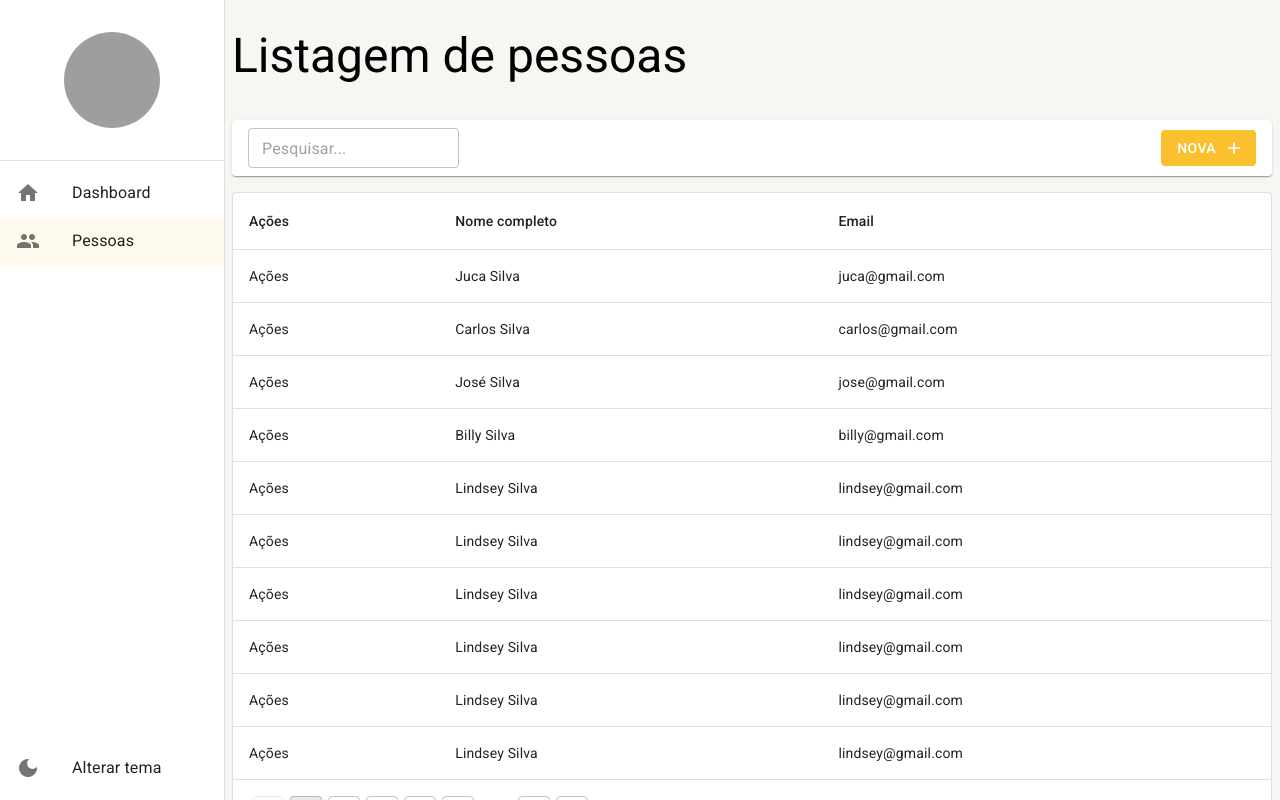
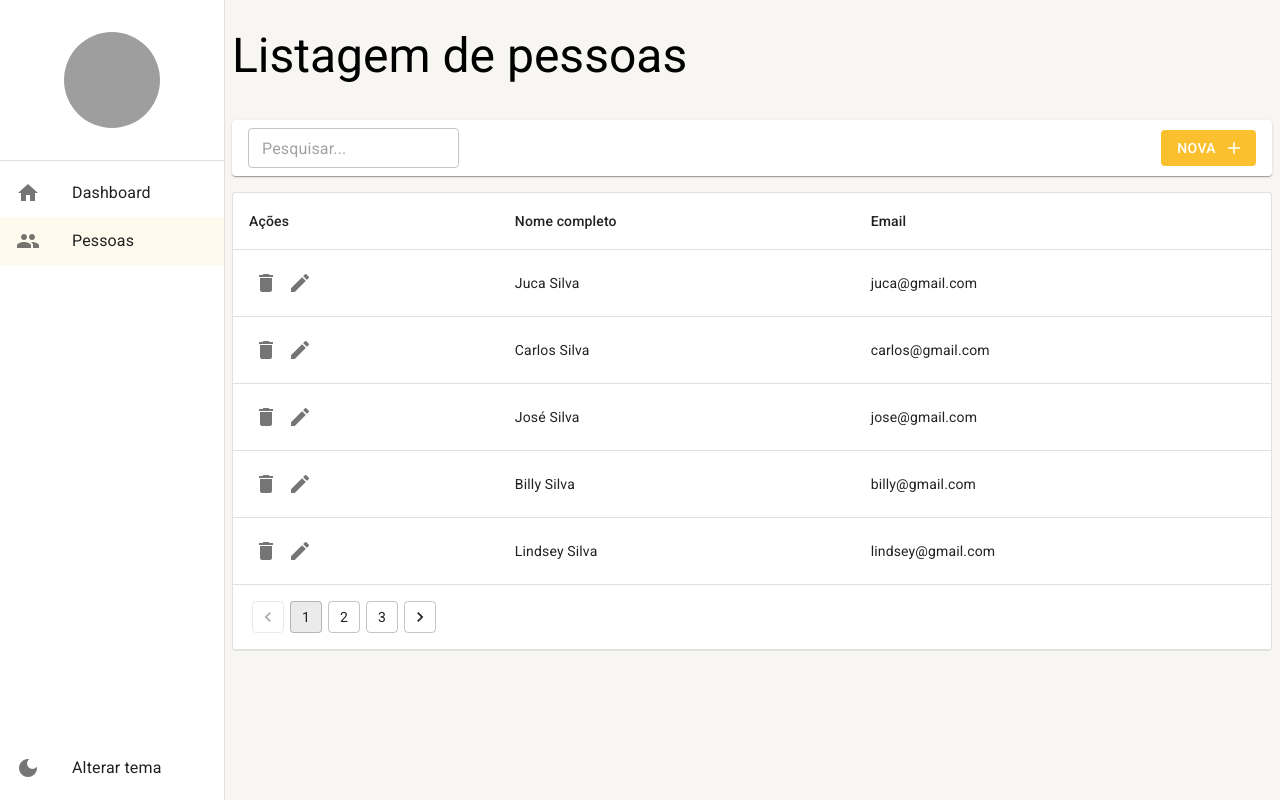
Before and after one commit to LuandaRezende/dashboard-typescript, a React (Create React App) app: page /people in a window 1280 px wide. Built offline with nearby package versions, Linux system fonts and the light colour scheme; data requests are answered from the project's data file; grey boxes are pictures that could not be loaded.

Commit message:
feat: create page list people

```diff
--- a/mock/database.json
+++ b/mock/database.json
@@ -25,24 +25,6 @@
       "fullName": "Billy Silva"
     },
     {
-         "id": 5,
-         "email": "lindsey@gmail.com",
-         "cityId": 1,
-         "fullName": "Lindsey Silva"
-        },
-        {
-         "id": 6,
-         "email": "lindsey@gmail.com",
-         "cityId": 1,
-         "fullName": "Lindsey Silva"
-        },
-        {
-         "id": 7,
-         "email": "lindsey@gmail.com",
-         "cityId": 1,
-         "fullName": "Lindsey Silva"
-        },
-        {
       "id": 8,
       "email": "lindsey@gmail.com",
       "cityId": 1,
@@ -65,7 +47,7 @@
       "email": "lindsey@gmail.com",
       "cityId": 1,
       "fullName": "Lindsey Silva"
-        } ,
+    },
     {
       "id": 12,
       "email": "lindsey@gmail.com",
@@ -91,10 +73,10 @@
       "fullName": "Lindsey Silva"
     },
     {
-         "id": 16,
-         "email": "lindsey@gmail.com",
+      "id": 17,
+      "email": "kreuza@gmail.com",
       "cityId": 1,
-         "fullName": "Lindsey Silva"
+      "fullName": "Kreuza Silva"
     }
   ]
 }
--- a/src/pages/index.ts
+++ b/src/pages/index.ts
@@ -1,2 +1,3 @@
 export * from './dashboard/Dashboard';
 export * from './people/ListPeople';
+export * from './people/PeopleDetails';
--- a/src/pages/people/ListPeople.tsx
+++ b/src/pages/people/ListPeople.tsx
@@ -1,6 +1,6 @@
 import { useMemo, useEffect, useState } from 'react';
-import { Box, LinearProgress, Pagination, Paper, Stack, Table, TableBody, TableCell, TableContainer, TableFooter, TableHead, TableRow } from '@mui/material';
-import { useSearchParams } from 'react-router-dom';
+import { Box, Icon, IconButton, LinearProgress, Pagination, Paper, Stack, Table, TableBody, TableCell, TableContainer, TableFooter, TableHead, TableRow } from '@mui/material';
+import { useNavigate, useSearchParams } from 'react-router-dom';
 import { ToolbarList } from '../../shared/components';
 import { useDebounce } from '../../shared/hooks';
 import { BaseLayout } from '../../shared/layouts';
@@ -10,6 +10,7 @@ import { Environment } from '../../shared/environment';
 export const ListPeople: React.FC = () => {
   const [ searchParams, setSearchParams ] = useSearchParams();
   const { debounce } = useDebounce();
+  const navigate = useNavigate();
 
   const [rows, setRows] = useState<IListPeople[]>([]);
   const [totalCount, setTotalCount] = useState(0);
@@ -20,14 +21,14 @@ export const ListPeople: React.FC = () => {
   }, [searchParams]);
 
   const page = useMemo(()=> {
-    return searchParams.get('page') || '';
+    return Number(searchParams.get('page') || '1');
   }, [searchParams]);
 
   useEffect(() => {
     setIsLoading(true);
 
     debounce(() => {
-      PeopleService.getAll(1, search).then((result) => {
+      PeopleService.getAll(page, search).then((result) => {
         setIsLoading(false);
 
         if(result instanceof Error){
@@ -39,11 +40,27 @@ export const ListPeople: React.FC = () => {
         setTotalCount(result.totalCount);
       });
     });
-  }, [search]);
+  }, [search, page]);
+
+  const handleDelete = (id: number) => {
+    if(confirm('Realmente deseja apagar?')){
+      PeopleService.deleteById(id)
+        .then(result => {
+          if(result instanceof Error){
+            alert(result.message);
+          }else{
+            setRows(oldRows => [
+              ...oldRows.filter(oldRow => oldRow.id !== id),
+            ]);
+            alert('Registro apagado com sucesso!');
+          }
+        });
+    }
+  };
 
   return (
     <BaseLayout title="Listagem de pessoas"
-      toolbar={<ToolbarList textNewButton="Nova" showInputSearch textSearch={search} changeTextSearch={text => setSearchParams({search: text}, {replace: true})}/>}>
+      toolbar={<ToolbarList clickAddNewPerson={() => navigate('/people/details/new')} textNewButton="Nova" showInputSearch textSearch={search} changeTextSearch={text => setSearchParams({search: text, page: '1'}, {replace: true})}/>}>
       {rows.length > 0 && (<TableContainer component={Paper} variant="outlined" sx={{ m: 1, width: 'auto' }}>
         <Table>
           <TableHead>
@@ -56,7 +73,14 @@ export const ListPeople: React.FC = () => {
           <TableBody>
             {rows.map((row) => (
               <TableRow key={row.id}>
-                <TableCell>Ações</TableCell>
+                <TableCell>
+                  <IconButton size="small" onClick={() => handleDelete(row.id)}>
+                    <Icon>delete</Icon>
+                  </IconButton>
+                  <IconButton size="small" onClick={() => navigate(`/people/details/${row.id}`)}>
+                    <Icon>edit</Icon>
+                  </IconButton>
+                </TableCell>
                 <TableCell>{ row.fullName }</TableCell>
                 <TableCell>{ row.email } </TableCell>
               </TableRow>
@@ -75,7 +99,12 @@ export const ListPeople: React.FC = () => {
             {(totalCount > 0 && totalCount > Environment.LINE_LIMIT) && (
               <TableRow>
                 <TableCell colSpan={3}>
-                  <Pagination count={10} variant="outlined" shape="rounded" />
+                  <Pagination
+                    count={Math.ceil(totalCount/Environment.LINE_LIMIT)}
+                    variant="outlined" shape="rounded"
+                    page={page}
+                    onChange={(e, newPage) => setSearchParams({search, page: newPage.toString()}, {replace: true}) }
+                  />
                 </TableCell>
               </TableRow>
             )}
--- /dev/null
+++ b/src/pages/people/PeopleDetails.tsx
@@ -0,0 +1,9 @@
+import { useParams } from 'react-router-dom';
+
+export const PeopleDetails: React.FC = () => {
+  const { id = 'nova' } = useParams<'id'>();
+
+  return (
+    <p>detalhe de pessoas  {id}</p>
+  );
+};
--- a/src/routes/index.tsx
+++ b/src/routes/index.tsx
@@ -1,7 +1,7 @@
 import { Routes, Route, Navigate } from 'react-router-dom';
 import { useAppDrawerContext } from '../shared/contexts';
 import { useEffect } from 'react';
-import { Dashboard, ListPeople} from '../pages';
+import { Dashboard, ListPeople, PeopleDetails} from '../pages';
 
 export const AppRoutes = () => {
   const  { setDrawerOption } = useAppDrawerContext();
@@ -25,7 +25,7 @@ export const AppRoutes = () => {
     <Routes>
       <Route path='/home' element={<Dashboard />} />
       <Route path='/people' element={<ListPeople />} />
-      {/* <Route path='/citys/details/:id' element={<ListCitys />} /> */}
+      <Route path='/people/details/:id' element={<PeopleDetails />} />
       <Route path='*' element={<Navigate to='/home'></Navigate>} />
     </Routes>
   );
--- a/src/shared/components/toolbar-list/ToolbarList.tsx
+++ b/src/shared/components/toolbar-list/ToolbarList.tsx
@@ -7,7 +7,7 @@ interface IToolbarListProps{
     changeTextSearch?: (newText: string) => void;
     textNewButton?: string;
     showNewButton?: boolean;
-    changeNewButton?: () => void;
+    clickAddNewPerson?: () => void;
 }
 
 export const ToolbarList: React.FC<IToolbarListProps> = ({
@@ -16,7 +16,7 @@ export const ToolbarList: React.FC<IToolbarListProps> = ({
   changeTextSearch,
   textNewButton = 'Novo',
   showNewButton = true,
-  changeNewButton,
+  clickAddNewPerson,
 }) => {
   const theme = useTheme();
 
@@ -37,7 +37,7 @@ export const ToolbarList: React.FC<IToolbarListProps> = ({
 
       <Box flex={1} display="flex" justifyContent="end">
         {(showNewButton &&
-            <Button variant="contained" color="primary" onClick={changeNewButton} disableElevation endIcon={<Icon>add</Icon>}>
+            <Button variant="contained" color="primary" onClick={clickAddNewPerson} disableElevation endIcon={<Icon>add</Icon>}>
               {textNewButton}
             </Button>
         )}
--- a/src/shared/environment/index.ts
+++ b/src/shared/environment/index.ts
@@ -1,5 +1,5 @@
 export const Environment = {
-  LINE_LIMIT: 10,
+  LINE_LIMIT: 5,
   SEARCH_INPUT: 'Pesquisar...',
   EMPTY_LISTING: 'Nenhum registro encontrado',
   BASE_URL: 'http://localhost:3333',
```
Lines whose indentation alone changed are shown as unchanged.
